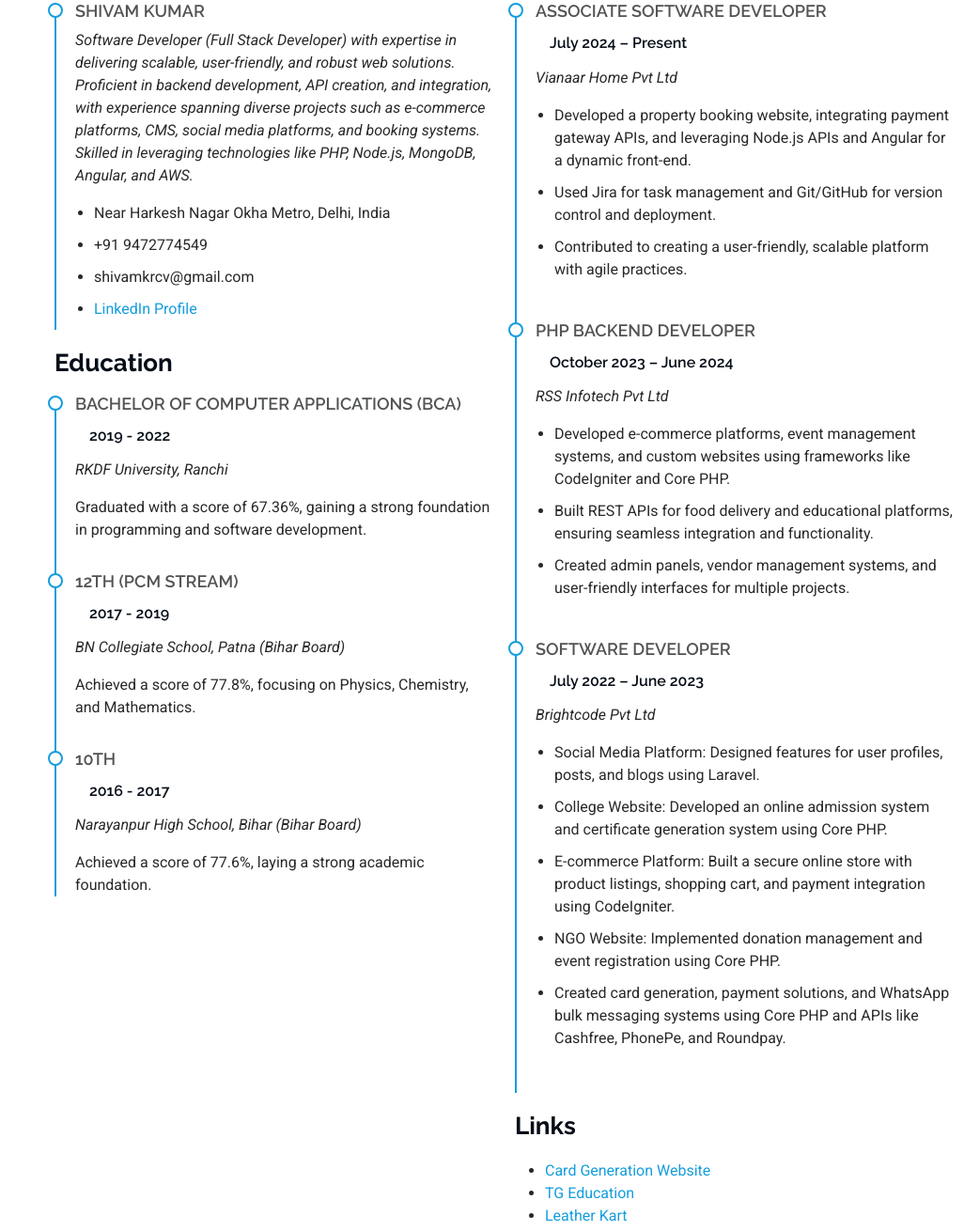
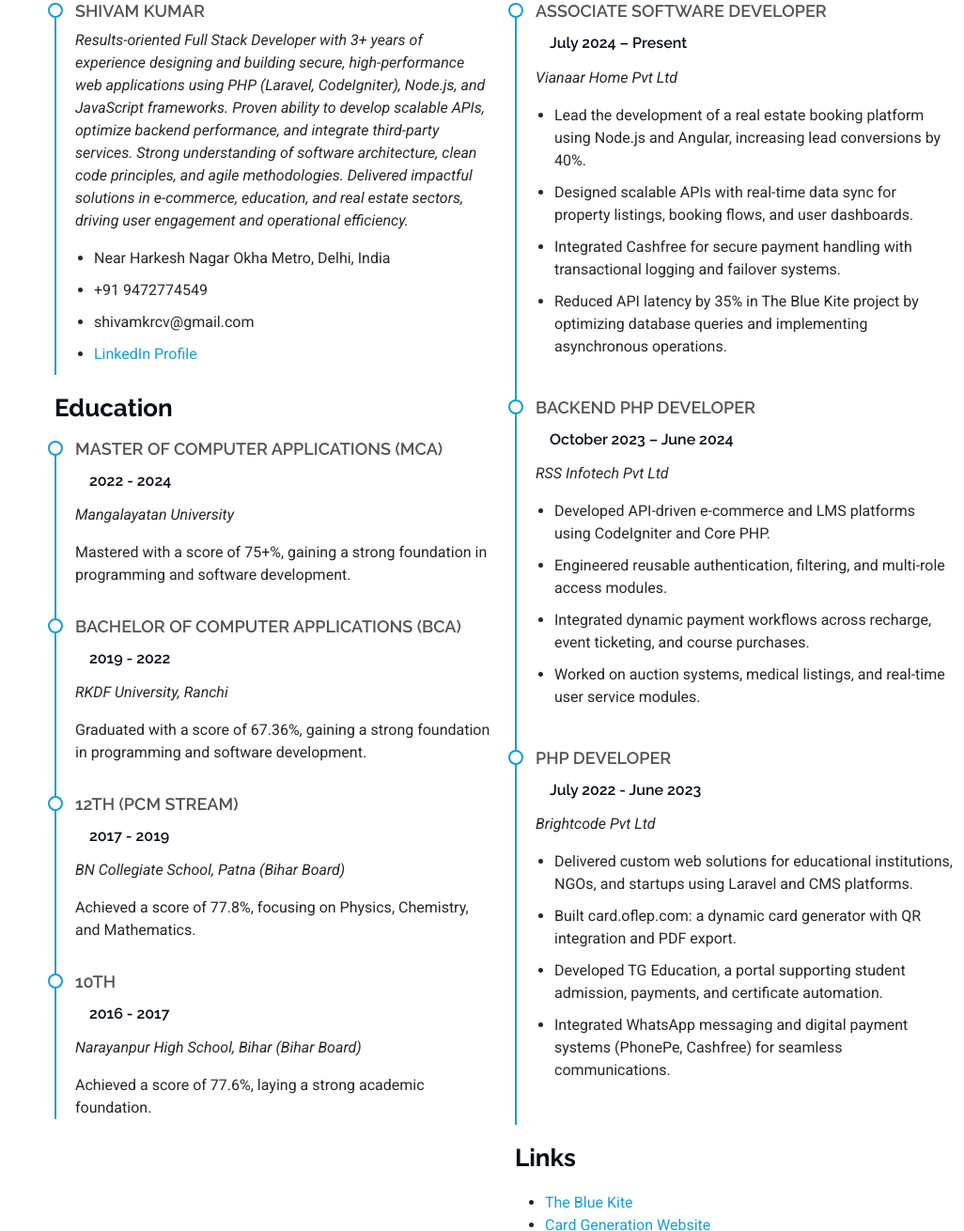
Before and after one commit to Shivam-poddar66/mycv, a plain HTML site: page index.html in a window 1280 px wide. Shown: the part 2937-4247 px from the top of the page at 94% size, without its empty margins (254-1280 px from the left). Drawn offline with Linux system fonts and the light colour scheme.

Commit message:
update  29-05-2025
update

```diff
--- a/index.html
+++ b/index.html
@@ -230,9 +230,9 @@
           </div>
         </div>
         <div class="progress">
-          <span class="skill"><span>AWS</span> <i class="val">75%</i></span>
+          <span class="skill"><span>AWS</span> <i class="val">50%</i></span>
           <div class="progress-bar-wrap">
-            <div class="progress-bar" role="progressbar" aria-valuenow="75" aria-valuemin="0" aria-valuemax="100"></div>
+            <div class="progress-bar" role="progressbar" aria-valuenow="50" aria-valuemin="0" aria-valuemax="100"></div>
           </div>
         </div>
         <div class="progress">
@@ -253,6 +253,10 @@
             <div class="progress-bar" role="progressbar" aria-valuenow="80" aria-valuemin="0" aria-valuemax="100"></div>
           </div>
         </div><!-- End Skills Item -->
+
+
+
+
       </div>
     </div>
 
@@ -294,7 +298,7 @@
           <h4>Shivam Kumar</h4>
           <p>
             <em>
-              Software Developer (Full Stack Developer) with expertise in delivering scalable, user-friendly, and robust web solutions. Proficient in backend development, API creation, and integration, with experience spanning diverse projects such as e-commerce platforms, CMS, social media platforms, and booking systems. Skilled in leveraging technologies like PHP, Node.js, MongoDB, Angular, and AWS.
+              Results-oriented Full Stack Developer with 3+ years of experience designing and building secure, high-performance web applications using PHP (Laravel, CodeIgniter), Node.js, and JavaScript frameworks. Proven ability to develop scalable APIs, optimize backend performance, and integrate third-party services. Strong understanding of software architecture, clean code principles, and agile methodologies. Delivered impactful solutions in e-commerce, education, and real estate sectors, driving user engagement and operational efficiency.
             </em>
           </p>
           <ul>
@@ -309,6 +313,12 @@
 
         <!-- Education -->
         <h3 class="resume-title">Education</h3>
+        <div class="resume-item">
+          <h4>Master of Computer Applications (MCA)</h4>
+          <h5>2022 - 2024</h5>
+          <p><em>Mangalayatan University</em></p>
+          <p>Mastered with a score of 75+%, gaining a strong foundation in programming and software development.</p>
+        </div>
         <div class="resume-item">
           <h4>Bachelor of Computer Applications (BCA)</h4>
           <h5>2019 - 2022</h5>
@@ -340,43 +350,45 @@
           <h5>July 2024 – Present</h5>
           <p><em>Vianaar Home Pvt Ltd</em></p>
           <ul>
-            <li>Developed a property booking website, integrating payment gateway APIs, and leveraging Node.js APIs and Angular for a dynamic front-end.</li>
-            <li>Used Jira for task management and Git/GitHub for version control and deployment.</li>
-            <li>Contributed to creating a user-friendly, scalable platform with agile practices.</li>
+            <li>Lead the development of a real estate booking platform using Node.js and Angular, increasing lead conversions by 40%.</li>
+            <li>Designed scalable APIs with real-time data sync for property listings, booking flows, and user dashboards.</li>
+            <li>Integrated Cashfree for secure payment handling with transactional logging and failover systems.</li>
+            <li>Reduced API latency by 35% in The Blue Kite project by optimizing database queries and implementing asynchronous operations.</li>
           </ul>
         </div>
 
         <div class="resume-item">
-          <h4>PHP Backend Developer</h4>
+          <h4>Backend PHP Developer</h4>
           <h5>October 2023 – June 2024</h5>
           <p><em>RSS Infotech Pvt Ltd</em></p>
           <ul>
-            <li>Developed e-commerce platforms, event management systems, and custom websites using frameworks like CodeIgniter and Core PHP.</li>
-            <li>Built REST APIs for food delivery and educational platforms, ensuring seamless integration and functionality.</li>
-            <li>Created admin panels, vendor management systems, and user-friendly interfaces for multiple projects.</li>
+            <li>Developed API-driven e-commerce and LMS platforms using CodeIgniter and Core PHP.</li>
+            <li>Engineered reusable authentication, filtering, and multi-role access modules.</li>
+            <li>Integrated dynamic payment workflows across recharge, event ticketing, and course purchases.</li>
+            <li>Worked on auction systems, medical listings, and real-time user service modules.</li>
           </ul>
         </div>
 
         <div class="resume-item">
-          <h4>Software Developer</h4>
-          <h5>July 2022 – June 2023</h5>
+          <h4>PHP Developer</h4>
+          <h5>July 2022 - June 2023</h5>
           <p><em>Brightcode Pvt Ltd</em></p>
           <ul>
-            <li>Social Media Platform: Designed features for user profiles, posts, and blogs using Laravel.</li>
-            <li>College Website: Developed an online admission system and certificate generation system using Core PHP.</li>
-            <li>E-commerce Platform: Built a secure online store with product listings, shopping cart, and payment integration using CodeIgniter.</li>
-            <li>NGO Website: Implemented donation management and event registration using Core PHP.</li>
-            <li>Created card generation, payment solutions, and WhatsApp bulk messaging systems using Core PHP and APIs like Cashfree, PhonePe, and Roundpay.</li>
+            <li>Delivered custom web solutions for educational institutions, NGOs, and startups using Laravel and CMS platforms.</li>
+            <li>Built card.oflep.com: a dynamic card generator with QR integration and PDF export.</li>
+            <li>Developed TG Education, a portal supporting student admission, payments, and certificate automation.</li>
+            <li>Integrated WhatsApp messaging and digital payment systems (PhonePe, Cashfree) for seamless communications.</li>
           </ul>
         </div>
 
         <!-- Links -->
         <h3 class="resume-title">Links</h3>
         <ul>
+          <li><a href="https://www.thebluekite.com/" target="_blank">The Blue Kite</a></li>
           <li><a href="https://card.oflep.com/" target="_blank">Card Generation Website</a></li>
           <li><a href="https://tgeducation.co.in/" target="_blank">TG Education</a></li>
           <li><a href="https://leatherkart.com.au/" target="_blank">Leather Kart</a></li>
-          <li><a href="https://payervault.com/" target="_blank">Payer Vault</a></li>
+          <li><a href="https://payervault.com" target="_blank">Payer Vault</a></li>
         </ul>
 
       </div>
@@ -582,7 +594,7 @@
     <div class="row">
       <!-- Left side: Copyright -->
       <div class="col-12 col-md-6 text-center ">
-        <p class="mb-0">&copy; 2025 Your Name. All Rights Reserved.</p>
+        <p class="mb-0">&copy; 2025 Shivam Kumar. All Rights Reserved.</p>
       </div>
       <!-- Right side: Social Media Links -->
       <div class="col-12 col-md-6 text-center  ">
```
Also changed, not shown: 1 other file.
